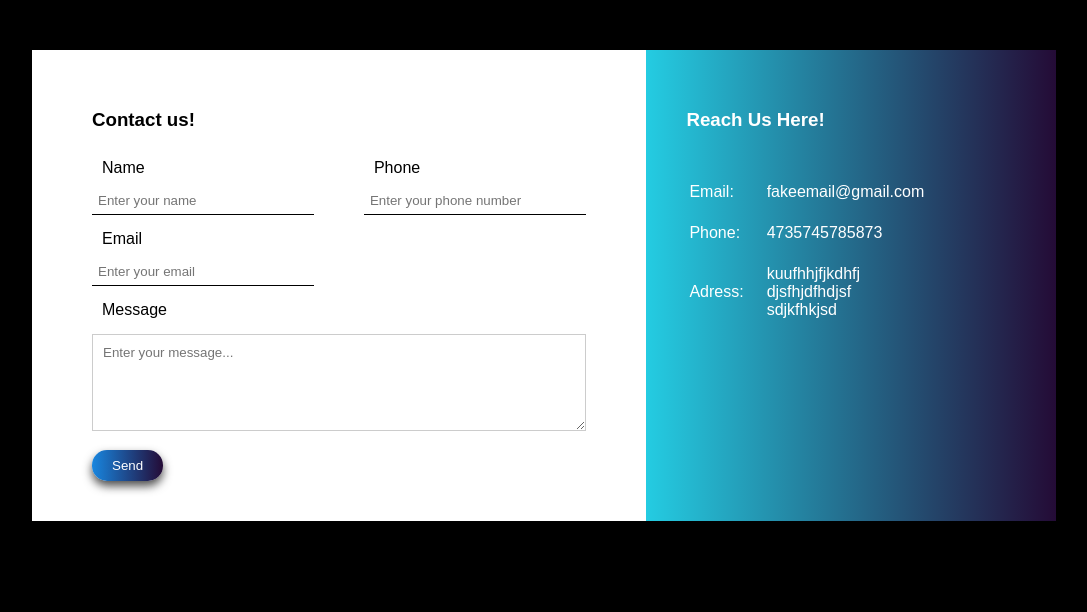
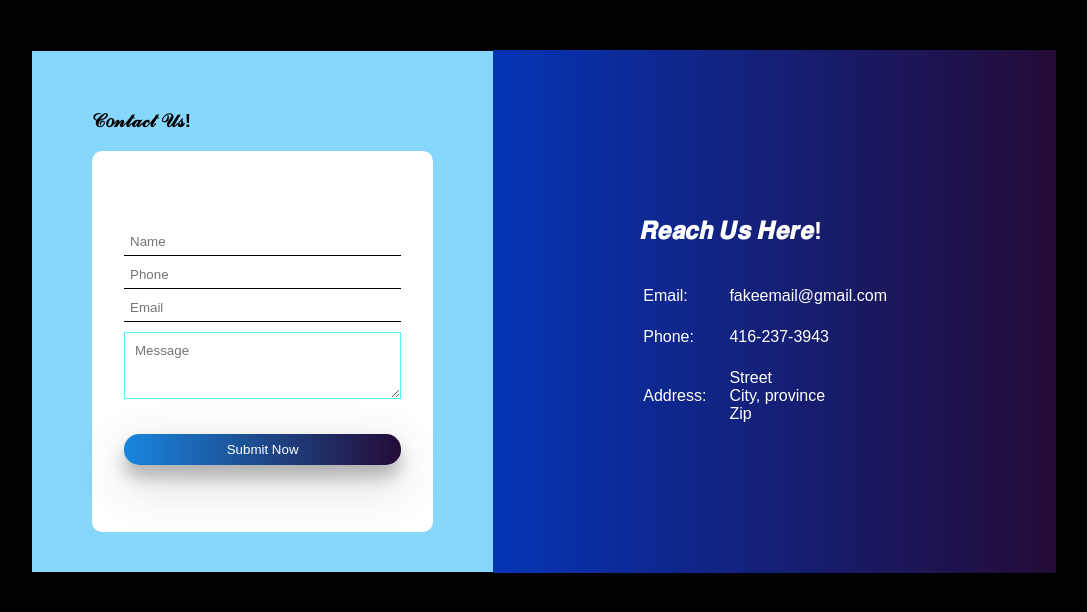
Before and after one commit to TanishaManojkumarLad/groupproject, a React (Create React App) app: page / in a window 1280 px wide. Shown: the top 612 px of the page, without its empty margins (96-1183 px from the left). Built offline with nearby package versions, Linux system fonts and the light colour scheme.

Commit message:
updated contact and contact css

```diff
--- a/src/Contact.js
+++ b/src/Contact.js
@@ -1,46 +1,163 @@
+import React, { useState } from "react";
 import "./contact.css";
 
-const Form = () => {
+const Contact = () => {
+  const [contactData, setContactData] = useState({});
+  const [errorMsg, setErrorMsg] = useState();
+  const [successMsg, setSuccessMsg] = useState(false);
 
+  const isValidEmail = (email) => {
+    return /^[a-zA-Z0-9]+@[a-zA-Z0-9]+\.[A-Za-z]+$/.test(email);
+  };
+
+  const isValidPhone = (phone) => {
+    return /^[6-9]\d{9}$/.test(phone);
+  };
+
+  const validateField = (field, value) => {
+    if (value.length <= 0) {
+      return (
+        <>
+          <span className="capitalize">{field}</span> is required.
+        </>
+      );
+    } else {
+      if (field === "email") {
+        if (!isValidEmail(value)) return "Invalid Email.";
+      } else if (field === "phone") {
+        if (!isValidPhone(value)) return "Invalid Phone Number.";
+      } else {
+        return "";
+      }
+    }
+  };
+
+  const handleBlur = (event) => {
+    setErrorMsg(validateField(event.target.name, event.target.value));
+  };
+
+  const handleChange = (e) => {
+    const { name, value } = e.target;
+
+    setContactData({
+      ...contactData,
+      [name]: value
+    });
+
+    if (name === "phone") {
+      setContactData({
+        ...contactData,
+        phone: value.replace(/\D/, "")
+      });
+    }
+  };
+
+  const handleSubmit = (e) => {
+    let isValid = false;
+    e.preventDefault();
+
+    if (
+      contactData.name === "" ||
+      contactData.name === undefined ||
+      contactData.phone === "" ||
+      contactData.phone === undefined ||
+      contactData.email === "" ||
+      contactData.email === undefined ||
+      contactData.message === "" ||
+      contactData.message === undefined
+    ) {
+      setSuccessMsg(false);
+      isValid = false;
+    } else {
+      setSuccessMsg(true);
+      isValid = true;
+    }
+    return isValid;
+  };
 
   return (
-    <>
-
+    <div>
       <div className="container">
         <div className="contact-box">
           <div className="contact-leftside">
-            <h3>Contact us!</h3>
-            <form>
+            <h3>𝒞𝑜𝓃𝓉𝒶𝒸𝓉 𝒰𝓈!</h3>
+            <form
+              onSubmit={handleSubmit}
+              encType="multipart/form-data"
+              autoComplete="on"
+            >
               <div className="contact-row">
                 <div className="contact-group">
-                  <label>Name</label>
-                  <input type="text" placeholder="Enter your name" name="name" />
+                  {!successMsg ? (
+                    <>
+                      <div id="errormessage" className={errorMsg ? "show" : ""}>
+                        {errorMsg}
                       </div>
+
+                      <input
+                        name="name"
+                        type="text"
+                        className="form-control"
+                        placeholder="Name"
+                        value={contactData.name || ""}
+                        onChange={(e) => handleChange(e)}
+                        onBlur={handleBlur}
+                      />
+
                       <div className="contact-group">
-                  <label>Phone </label>
                         <input
+                          name="phone"
                           type="text"
-                    placeholder="Enter your phone number"
-                    name="phone"
+                          maxLength={10}
+                          placeholder="Phone"
+                          onBlur={handleBlur}
+                          value={contactData.phone || ""}
+                          onChange={(e) => handleChange(e)}
                         />
                       </div>
-              </div>
-              <div className="contact-row">
+
                       <div className="contact-group">
-                  <label>Email</label>
-                  <input type="email" placeholder="Enter your email" name="email" />
+                        <input
+                          name="email"
+                          type="email"
+                          placeholder="Email"
+                          value={contactData.email || ""}
+                          onChange={(e) => handleChange(e)}
+                          onBlur={handleBlur}
+                        />
                       </div>
 
+                      <div className="contact-group">
+                        <textarea
+                          name="message"
+                          type="text"
+                          placeholder="Message"
+                          value={contactData.message || ""}
+                          onChange={(e) => handleChange(e)}
+                          onBlur={handleBlur}
+                          rows="3"
+                        />
                       </div>
-
-              <label>Message</label>
-              <textarea rows="5" placeholder="Enter your message..."></textarea>
-
-              <button type="submit">Send</button>
+                      <p>
+                        <input
+                          type="submit"
+                          className="button"
+                          value="Submit Now"
+                        />
+                      </p>
+                    </>
+                  ) : (
+                    <div className="show" id="sendmessage">
+                      Thank you! We have recieved your message!.
+                    </div>
+                  )}
+                </div>
+              </div>
             </form>
           </div>
+          <div>
             <div className="contact-right">
-            <h3>Reach Us Here!</h3>
+              <h2>𝑹𝒆𝒂𝒄𝒉 𝑼𝒔 𝑯𝒆𝒓𝒆!</h2>
               <table>
                 <tr className="data1">
                   <td>Email:</td>
@@ -48,24 +165,25 @@ const Form = () => {
                 </tr>
                 <tr className="data2">
                   <td>Phone:</td>
-                <td>4735745785873</td>
+                  <td>416-237-3943</td>
                 </tr>
                 <tr className="data3">
-                <td>Adress:</td>
+                  <td>Address:</td>
                   <td>
-                  kuufhhjfjkdhfj
+                    Street
                     <br />
-                  djsfhjdfhdjsf
+                    City, province
                     <br />
-                 sdjkfhkjsd{" "}
+                   Zip{" "}
                   </td>
                 </tr>
               </table>
             </div>
           </div>
         </div>
-    </>
+      </div>
+    </div>
   );
 };
 
-export default Form;
+export default Contact;
--- a/src/contact.css
+++ b/src/contact.css
@@ -1,17 +1,14 @@
-
 * {
   font-family: "Montserrat", sans-serif;
   box-sizing: border-box;
-
 }
 
 body {
-  background: #000;
+  background: rgb(0, 0, 0);
   overflow: hidden;
-
 }
 label {
-  color: #000;
+  color: rgb(0, 0, 0);
   margin: 10px;
   display: block;
   font-weight: "bold";
@@ -19,7 +16,6 @@ label {
 .container {
   width: 80%;
   margin: 50px auto;
-
 }
 h1 {
   margin-bottom: 5px;
@@ -34,7 +30,7 @@ p {
 }
 
 .contact-leftside {
-  background: #fff;
+  background: rgb(135, 215, 252);
   flex-basis: 60%;
   padding: 40px 60px;
   font-weight: "bold";
@@ -43,7 +39,7 @@ p {
 }
 .contact-left h3 {
   margin-bottom: 30px;
-  font-weight: 600px;
+  font-weight: 60px;
 }
 .contact-right h3 {
   margin-bottom: 30px;
@@ -52,21 +48,24 @@ p {
 .contact-left h3::before {
   content: "";
   width: 60px;
-  background: black;
+  background: rgb(0, 0, 0);
 }
 
 .contact-right {
+  background-color: #3bd2f0;
   flex-basis: 40%;
-  padding: 40px;
-  background: linear-gradient(to right, #24cce2, #240b36);
-  color: #fff;
+  padding: 147px;
+  background: linear-gradient(to right,
+  #0534b6, #240b36);
+  color: rgb(255, 255, 255);
   font-weight: "bold";
-  /* font-size: 20px; */
+
   border: none;
 }
 
 h3 {
   font-weight: "bold";
+
 }
 
 .contact-row {
@@ -75,13 +74,13 @@ h3 {
 }
 
 .contact-row .contact-group {
-  flex-basis: 45%;
+  flex-basis: 400%;
 }
 
 input {
   width: 100%;
   border: none;
-  border-bottom: 1px solid black;
+  border-bottom: 1px solid rgb(0, 0, 0);
   padding: 6px 6px;
 
   overflow: hidden;
@@ -92,24 +91,54 @@ input {
 
 textarea {
   width: 100%;
-  border: 1px solid #ccc;
+  border: 1px solid rgb(84, 244, 255);
   outline: none;
   overflow: hidden;
   padding: 10px;
-   margin-top: 5px;
+  margin-top: 5px;
 }
 
-button {
+.button {
   margin-top: 15px;
   background: linear-gradient(to right, #1886df, #240b36);
   color: #fff;
   padding: 8px 20px;
   border: none;
   border-radius: 15px;
-  box-shadow: 0 5px 10px 0 rgba(0, 0, 0, 0.7);
+  transition-duration: 0.4s;
+  box-shadow: 0 12px 16px 0 rgba(0, 0, 0, 0.24), 0 17px 50px 0 rgba(0,0,0,0.19);
+  cursor:pointer;
+
 }
+
 
 td {
   padding-right: 20px;
   padding-top: 20px;
 }
+
+form {
+  background: #ffffff;
+  border-radius: 10px;
+  padding: 2rem;
+}
+
+#errormessage {
+  color: red;
+  text-align: center;
+  padding: 15px;
+  font-weight: 600;
+  margin-bottom: 15px;
+}
+
+#sendmessage {
+  color: #007bff;
+  text-align: center;
+  padding: 15px;
+  font-weight: bold;
+  margin-bottom: 5px;
+}
+
+.capitalize {
+  text-transform: capitalize;
+}
```
Lines whose indentation alone changed are shown as unchanged.
